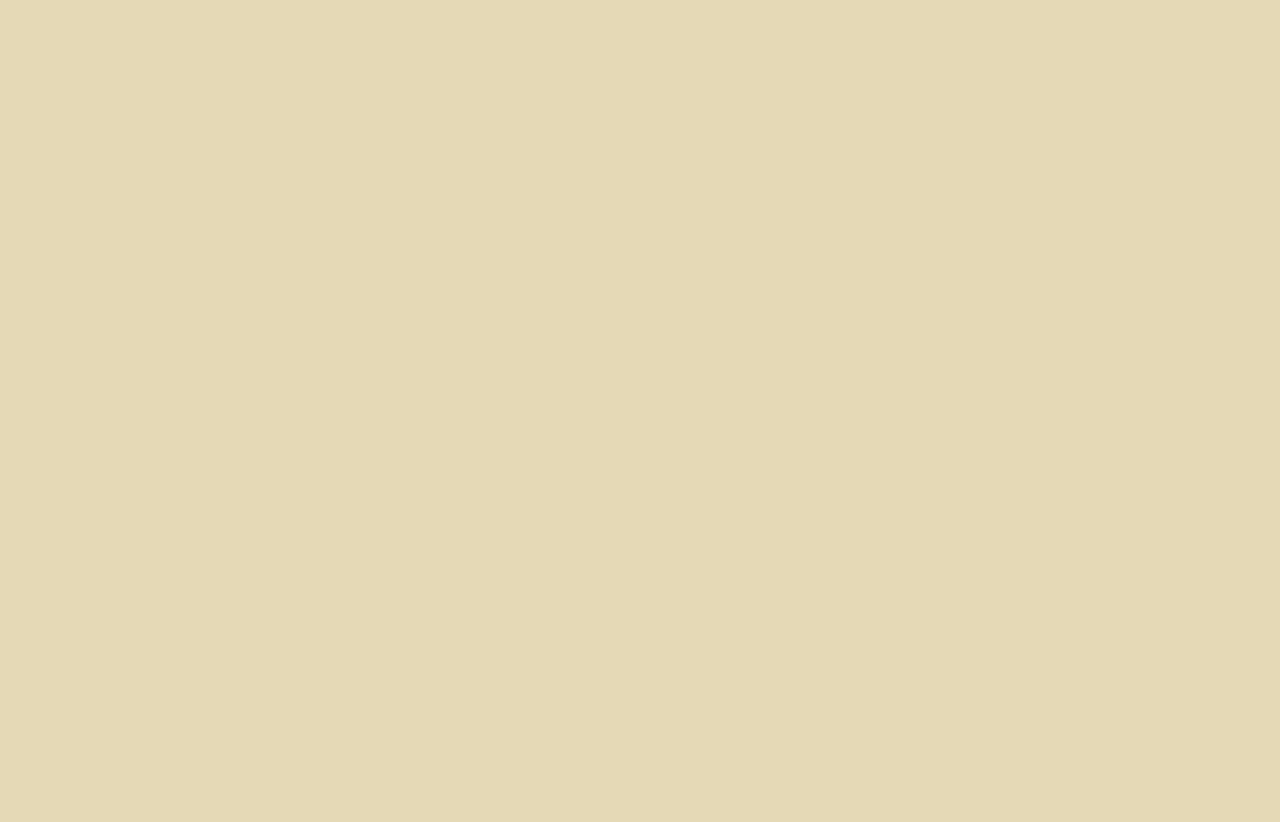
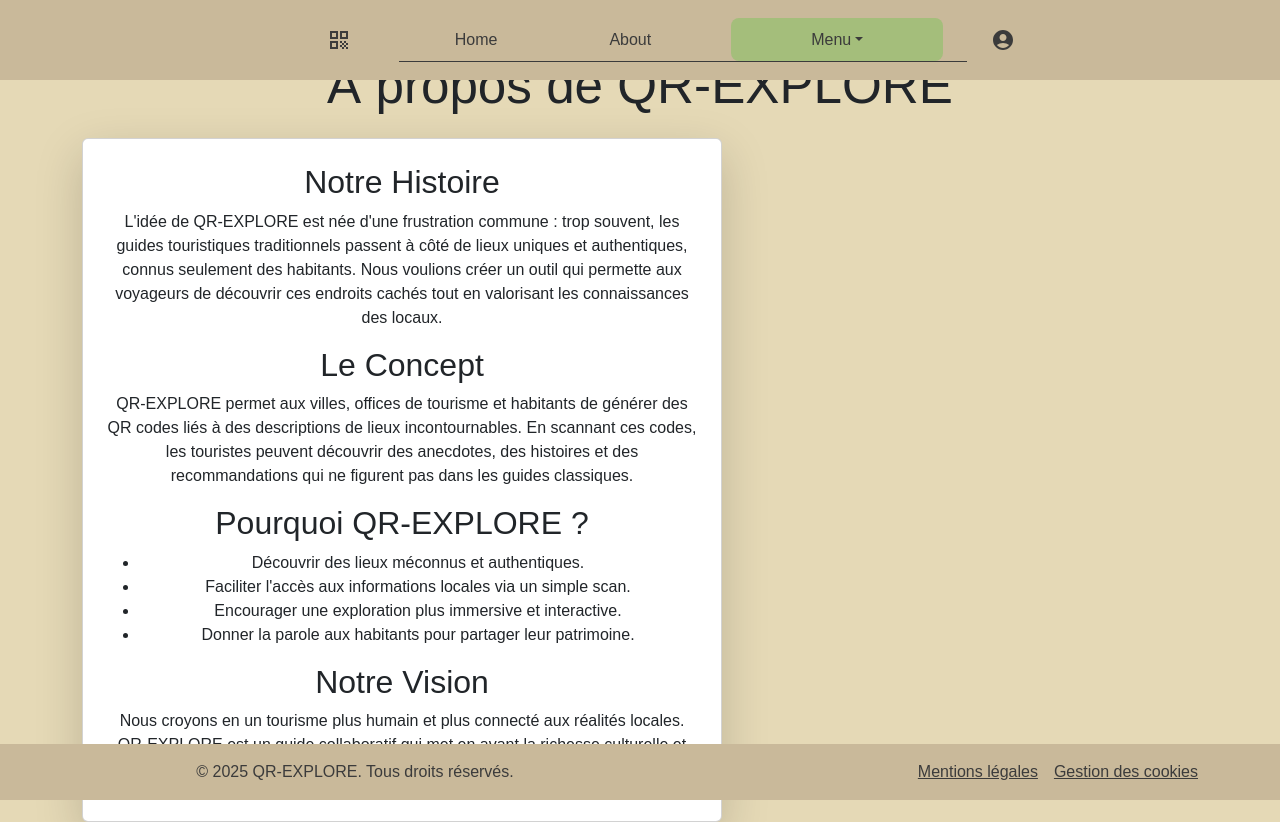
Before and after one commit to Vick-17/QR-EXPLORE, a React (Vite) app: page /about in a window 1280 px wide. Before the commit this address had no page. Before the commit the page ends 800 px from the top, so only its background shows below. Built offline with nearby package versions, Linux system fonts and the light colour scheme.

Commit message:
Feat: Ajout pages Cookies About, Mentions Legales

```diff
--- a/src/App.jsx
+++ b/src/App.jsx
@@ -5,6 +5,9 @@ import Layout from './Layout';
 import HomePage from './pages/HomePage';
 import Auth from './pages/Auth';
 import SignUp from './pages/SignUp';
+import About from './pages/About';
+import LegalMentions from './pages/MentionsLegales'
+import CookiesPolicy from './pages/Cookies';
 
 import './Style/App.css';
 
@@ -19,6 +22,9 @@ function App() {
             <Route index element={<HomePage />} />
             <Route path='/auth' element={<Auth />} />
             <Route path='/signup' element={<SignUp />} />
+            <Route path='/about' element={<About />} />
+            <Route path='/mentions-legales' element={<LegalMentions />} />
+            <Route path='/cookies' element={<CookiesPolicy />} />
           </Route>
         </Routes>
       </Router>
--- a/src/Style/App.css
+++ b/src/Style/App.css
@@ -1,11 +1,14 @@
 #root {
   /* max-width: 1280px; */
   width: 100%;
+  height: 100%;
   /* margin: 0; */
   padding: 0rem;
   text-align: center;
   background-color: #E5D9B6 !important;
 }
+
+
 
 .logo {
   height: 6em;
--- a/src/Style/components/Footer.css
+++ b/src/Style/components/Footer.css
@@ -1,3 +1,14 @@
 footer {
+    position: fixed;
+    bottom: 0;
+    width: 100%;
+    background-color: #C9B99A;
+    color: #3B3B3B;
+    padding: 10px;
+    text-align: center;
+    z-index: 55;
+  }
+
+.footer-items {
     color: #3B3B3B;
 }
--- a/src/Style/components/Header.css
+++ b/src/Style/components/Header.css
@@ -8,7 +8,7 @@ header {
     display: flex;
     align-items: start;
     justify-content: space-around !important;
-    padding-left: 11%;
+    padding-left: 5%;
     z-index: 55;
 }
 
@@ -24,6 +24,8 @@ header {
     justify-content: center;
     border-bottom: 1px solid #3B3B3B;
 }
+
+.items
 
 .nav-bar {
   background-color: #C9B99A;
--- a/src/Style/index.css
+++ b/src/Style/index.css
@@ -58,6 +58,25 @@ button:focus-visible {
   outline: 4px auto -webkit-focus-ring-color;
 }
 
+body {
+  display: flex;
+  justify-content: center;
+  width: 100%;
+  height: 100%;
+}
+
+.main {
+  /* height: 100vh; */
+}
+
+main, .main {
+  /* margin-top: 5rem; */
+  display: flex;
+  align-items: center;
+  justify-content: center;
+  width: 100%;
+}
+
 body, html {
   margin: 0;
   padding: 0;
@@ -67,9 +86,11 @@ body, html {
 }
 
 main {
-  flex-grow: 1; /* Pour que le contenu prenne tout l'espace dispo entre le header et le footer */
+  margin-top: 5rem;
+  /* flex-grow: 1; Pour que le contenu prenne tout l'espace dispo entre le header et le footer */
   padding: 20px;
   width: 100%;
+  height: 90vh;
 }
 
 header {
@@ -80,21 +101,6 @@ header {
   color: #3B3B3B;
   padding: 10px;
   text-align: center;
-}
-
-footer {
-  position: fixed;
-  bottom: 0;
-  width: 100%;
-  background-color: #C9B99A;
-  color: #3B3B3B;
-  padding: 10px;
-  text-align: center;
-  z-index: 55;
-}
-
-.main {
-  width: 100rem;
 }
 
 
--- a/src/components/Footer.jsx
+++ b/src/components/Footer.jsx
@@ -12,8 +12,8 @@ const Footer = () => {
             <p className="mb-0 footer-items">© {new Date().getFullYear()} QR-EXPLORE. Tous droits réservés.</p>
           </Col>
           <Col md={6} className="text-md-end">
-            <Link to="/mentions-legales" className="text-white me-3">Mentions légales</Link>
-            <Link to="/cookies" className="text-white">Gestion des cookies</Link>
+            <Link to="/mentions-legales" className="me-3 footer-items">Mentions légales</Link>
+            <Link to="/cookies" className="footer-items">Gestion des cookies</Link>
           </Col>
         </Row>
       </Container>
--- a/src/components/Header.jsx
+++ b/src/components/Header.jsx
@@ -23,20 +23,25 @@ const Header = () => {
                 <div className="collapse navbar-collapse items-button" id="navbarNavAltMarkup">
                     <div className="navbar-nav items">
                         <Link to="/" className='nav-link active items'>Home</Link>
-                        {/* <a className="nav-link active items" aria-current="page" href="#">Home</a> */}
                     </div>
                     <div className="navbar-nav items">
-                        <a className="nav-link active items" href="#">About</a>
+                        <Link to="/about" className='nav-link active items'>About</Link>
                     </div>
 
                     <div className="dropdown">
                         <button className=" dropdown-toggle items dropdown-button" type="button" data-bs-toggle="dropdown" aria-expanded="false">
-                            Dropdown button
+                            Menu
                         </button>
                         <ul className="dropdown-menu items dropdown-button">
-                            <li><a className="dropdown-item " href="#">Action</a></li>
-                            <li><a className="dropdown-item" href="#">Another action</a></li>
-                            <li><a className="dropdown-item" href="#">Something else here</a></li>
+                            <li>
+                                <Link to="/" className='nav-link active items'>Action</Link>
+                            </li>
+                            <li>
+                                <Link to="/" className='nav-link active items'>Another Action</Link>
+                            </li>
+                            <li>
+                                <Link to="/" className='nav-link active items'>Another Action</Link>
+                            </li>
                         </ul>
                     </div>
                 </div>
--- /dev/null
+++ b/src/pages/About.jsx
@@ -0,0 +1,47 @@
+// import React from "react";
+import "../Style/pages/HomePage.css"; // Import du fichier CSS
+
+function About() {
+  return (
+    <div className="container my-5">
+      <h1 className="text-center mb-4">À propos de QR-EXPLORE</h1>
+      <div className="card p-4 shadow-lg">
+        <h2>Notre Histoire</h2>
+        <p>
+          L&apos;idée de QR-EXPLORE est née d&apos;une frustration commune : trop souvent,
+          les guides touristiques traditionnels passent à côté de lieux uniques et
+          authentiques, connus seulement des habitants. Nous voulions créer un
+          outil qui permette aux voyageurs de découvrir ces endroits cachés tout
+          en valorisant les connaissances des locaux.
+        </p>
+
+        <h2>Le Concept</h2>
+        <p>
+          QR-EXPLORE permet aux villes, offices de tourisme et habitants de
+          générer des QR codes liés à des descriptions de lieux incontournables.
+          En scannant ces codes, les touristes peuvent découvrir des anecdotes,
+          des histoires et des recommandations qui ne figurent pas dans les guides
+          classiques.
+        </p>
+
+        <h2>Pourquoi QR-EXPLORE ?</h2>
+        <ul>
+          <li>Découvrir des lieux méconnus et authentiques.</li>
+          <li>Faciliter l&apos;accès aux informations locales via un simple scan.</li>
+          <li>Encourager une exploration plus immersive et interactive.</li>
+          <li>Donner la parole aux habitants pour partager leur patrimoine.</li>
+        </ul>
+
+        <h2>Notre Vision</h2>
+        <p>
+          Nous croyons en un tourisme plus humain et plus connecté aux réalités
+          locales. QR-EXPLORE est un guide collaboratif qui met en avant la
+          richesse culturelle et historique d’une région à travers les yeux de
+          ceux qui la vivent au quotidien.
+        </p>
+      </div>
+    </div>
+  );
+}
+
+export default About;
--- /dev/null
+++ b/src/pages/Cookies.jsx
@@ -0,0 +1,41 @@
+const CookiesPolicy = () => {
+  return (
+    <div className="container mt-5">
+      <h1 className="text-center">Politique de Cookies</h1>
+      <p>
+        Ce site utilise des cookies afin d&apos;améliorer votre expérience et de
+        collecter des statistiques d&apos;utilisation. Comme notre projet est
+        collaboratif et encore en développement, nous ne stockons actuellement
+        aucun cookie non essentiel.
+      </p>
+
+      <h2>Qu&apos;est-ce qu&apos;un cookie ?</h2>
+      <p>
+        Un cookie est un petit fichier texte enregistré sur votre appareil lors
+        de votre visite sur un site web. Il permet au site de reconnaître votre
+        appareil et de retenir certaines informations sur vos préférences.
+      </p>
+
+      <h2>Quels cookies utilisons-nous ?</h2>
+      <ul>
+        <li><strong>Cookies essentiels :</strong> Ces cookies sont nécessaires au bon fonctionnement du site.</li>
+        <li><strong>Cookies analytiques :</strong> Une fois en ligne, nous pourrions utiliser ces cookies pour analyser le trafic.</li>
+        <li><strong>Cookies tiers :</strong> Actuellement, aucun cookie tiers n&apos;est utilisé.</li>
+      </ul>
+
+      <h2>Comment gérer vos préférences ?</h2>
+      <p>
+        Vous pouvez configurer votre navigateur pour bloquer ou supprimer les cookies. Cependant, cela pourrait
+        affecter certaines fonctionnalités du site.
+      </p>
+
+      <h2>Modifications de cette politique</h2>
+      <p>
+        Comme notre projet évolue, nous mettrons à jour cette politique si nécessaire. Nous vous encourageons à
+        la consulter régulièrement.
+      </p>
+    </div>
+  );
+};
+
+export default CookiesPolicy;
--- /dev/null
+++ b/src/pages/MentionsLegales.jsx
@@ -0,0 +1,50 @@
+const LegalMentions = () => {
+  return (
+    <div className="container my-5">
+      <h1 className="text-center mb-4">Mentions Légales</h1>
+      <section className="mb-4">
+        <h2>1. Présentation du projet</h2>
+        <p>
+          QR Explore est un projet collaboratif visant à permettre aux locaux et aux centres touristiques
+          de partager des lieux incontournables et méconnus à travers des QR codes. Ce projet est actuellement
+          en développement et n&apos;est pas encore hébergé.
+        </p>
+      </section>
+      <section className="mb-4">
+        <h2>2. Éditeur du site</h2>
+        <p>
+          Ce site est développé dans le cadre d&apos;un projet collaboratif et ne dispose pas encore d’un statut juridique
+          officiel. Aucune entité commerciale ou entreprise ne gère actuellement ce projet.
+        </p>
+      </section>
+      <section className="mb-4">
+        <h2>3. Hébergement</h2>
+        <p>
+          Le site n&apos;est pas encore hébergé. Lorsque cela sera le cas, les informations relatives à l&&pos;hébergement seront mises à jour ici.
+        </p>
+      </section>
+      <section className="mb-4">
+        <h2>4. Propriété intellectuelle</h2>
+        <p>
+          L&apos;ensemble des contenus proposés sur QR Explore sont créés par les utilisateurs et sont soumis à une modération.
+          En cas de problème, veuillez contacter l&apos;équipe du projet.
+        </p>
+      </section>
+      <section className="mb-4">
+        <h2>5. Données personnelles</h2>
+        <p>
+          QR Explore ne collecte actuellement aucune donnée personnelle à des fins commerciales.
+          Cependant, des données de connexion et d&apos;utilisation peuvent être stockées dans le cadre du bon fonctionnement du projet.
+        </p>
+      </section>
+      <section>
+        <h2>6. Contact</h2>
+        <p>
+          Pour toute question relative aux mentions légales, vous pouvez nous contacter via le canal de communication du projet.
+        </p>
+      </section>
+    </div>
+  );
+};
+
+export default LegalMentions;
```
Also changed, not shown: src/pages/SignUp.jsx (+13 -7 lines), src/pages/Welcome.jsx (deleted, +0 -24 lines).
